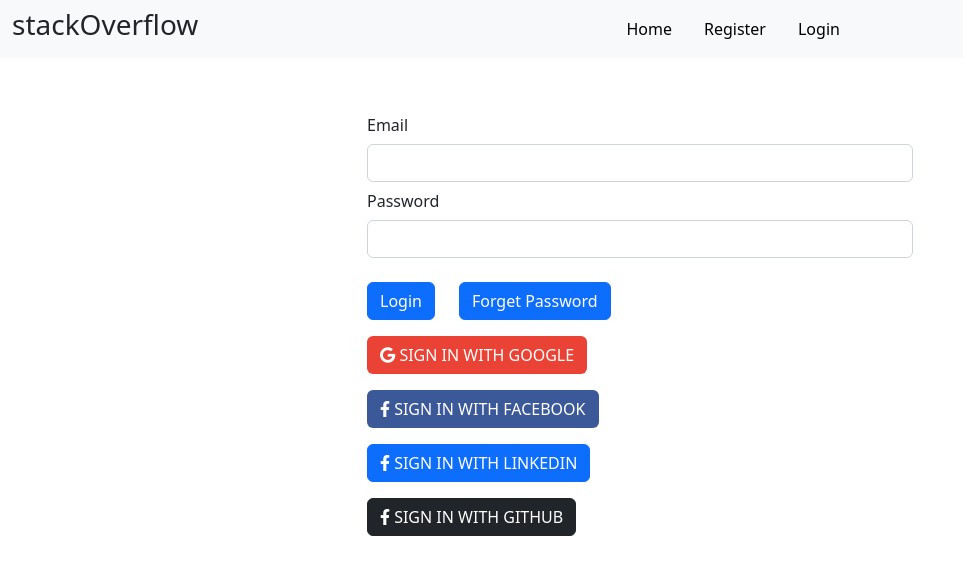
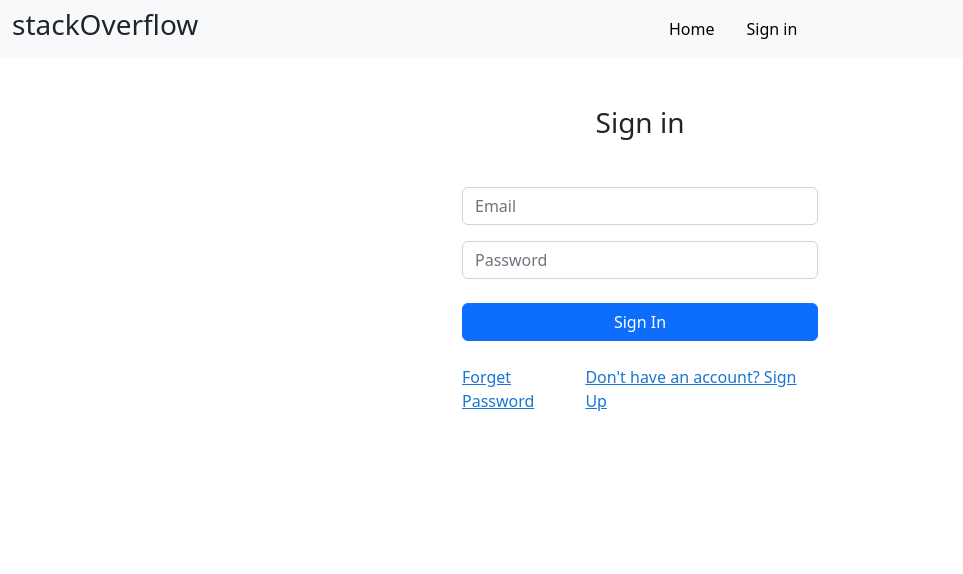
Before and after one commit to Keyur0605/stackoverflow-clone, a React (Create React App) app: page /login in a window 1280 px wide. Shown: the top 574 px of the page, without its empty margins (0-963 px from the left). Built offline with nearby package versions, Linux system fonts and the light colour scheme.

Commit message:
Login Register UI Change

```diff
--- a/src/components/Header.js
+++ b/src/components/Header.js
@@ -50,8 +50,8 @@
                   :
                   <>
                     <NavLink to="/" className="mx-3" style={{ textDecoration: "none", color: "black" }}> Home</NavLink>
-                    <NavLink to="/register" className="mx-3" style={{ textDecoration: "none", color: "black" }}> Register</NavLink>
-                    <NavLink to="/login" className="mx-3" style={{ textDecoration: "none", color: "black" }}>Login</NavLink>
+                    {/* <NavLink to="/register" className="mx-3" style={{ textDecoration: "none", color: "black" }}> Register</NavLink> */}
+                    <NavLink to="/login" className="mx-3" style={{ textDecoration: "none", color: "black" }}>Sign in</NavLink>
                   </>
               }
             </ul>
--- a/src/components/Login.js
+++ b/src/components/Login.js
@@ -67,17 +67,6 @@
     }
   })
 
-  // const google = (e) => {
-  //   e.preventDefault()
-  //   window.open("http://localhost:8000/auth/google", "_self");
-
-  // }
-
-
-  // const github=(e)=>{
-  //   e.preventDefault()
-  //   window.open("http://localhost:8000/auth/github", "_self");
-  // }
 
   return (
     <div>
@@ -96,38 +85,27 @@
             ariaLabel='circles-with-bar-loading'
           /></div>:<div className="container mt-5">
         <div className="row">
-          <div className="col-6 mx-auto">
+          <div className="col-4 mx-auto">
             <form onSubmit={handleSubmit}>
-
-              <div >
-                <label className="col-form-label">Email</label>
-                <input type="email" className="form-control" name='email' value={values.email} onChange={handleChange} onBlur={handleBlur} />
-                {errors.email && touched.email ? <p style={{ color: "red" }}>{errors.email}</p> : null}
+               <h3 className='text-center'>Sign in</h3>
+              <div  className='mt-5'>
+                <input type="email" className="form-control " placeholder='Email' name='email' value={values.email} onChange={handleChange} onBlur={handleBlur} />
+                {errors.email && touched.email ? <p style={{ color: "red" }} className='mb-0'>{errors.email}</p> : null}
               </div>
-              <div >
-                <label className="col-form-label">Password</label>
-                <input type="password" className="form-control" name='password' value={values.password} onChange={handleChange} onBlur={handleBlur} />
-                {errors.password && touched.password ? <p style={{ color: "red" }}>{errors.password}</p> : null}
+              <div className='mt-3'>
+                <input type="password" className="form-control" placeholder='Password' name='password' value={values.password} onChange={handleChange} onBlur={handleBlur} />
+                {errors.password && touched.password ? <p style={{ color: "red" }} className='mb-0'>{errors.password}</p> : null}
               </div>
-              <button type="submit" className='btn btn-primary mt-4'>Login</button>
-              <NavLink to="/forgotpassword"><button className='btn btn-primary mt-4 ms-4'>Forget Password</button></NavLink>
+              <div className='d-grid' >
+              <button type="submit" className='btn btn-primary mt-4 d-block '>Sign In</button>
+              </div>
             </form>
-            <button className="btn  btn-block text-uppercase d-block my-3"  style={{ color: "white", backgroundColor: "#ea4335" }}><i className="fab fa-google mr-2"></i> Sign in with Google</button>
-            <button className="btn   btn-block text-uppercase d-block my-3" style={{ color: "white", backgroundColor: "#3b5998" }} ><i className="fab fa-facebook-f mr-2"></i> Sign in with Facebook</button>
-            <button className="btn  btn-primary  btn-block text-uppercase d-block my-3"  ><i className="fab fa-facebook-f mr-2"></i> Sign in with LinkedIn</button>
-            <button className="btn  btn-dark  btn-block text-uppercase d-block my-3"   ><i className="fab fa-facebook-f mr-2"></i> Sign in with GitHub</button>
-
-            {/* <GoogleOAuthProvider clientId="115983779298-96dvhm5cgob06huephdvev4oa5092mek.apps.googleusercontent.com">
+            <div className='d-flex justify-content-between'>
+              <NavLink to="/forgotpassword"><p className=' mt-4 ' style={{color:"#1976d2",textDecoration:"underline"}}>Forget Password</p></NavLink>
+              <NavLink to="/register"><p className=' mt-4 ' style={{color:"#1976d2",textDecoration:"underline"}}>Don't have an account? Sign Up</p></NavLink>
+            </div>
 
 
-              <GoogleLogin
-                onSuccess={credentialResponse => {
-                  console.log(credentialResponse);
-                }}
-                onError={() => {
-                  console.log('Login Failed');
-                }}
-              />;</GoogleOAuthProvider> */}
           </div>
         </div>
       </div>}
--- a/src/components/Protectrd.js
+++ b/src/components/Protectrd.js
@@ -6,7 +6,7 @@
     const navigate=useNavigate()
     useEffect(() => {
     if(!localStorage.getItem("user")){
-        navigate("/register")
+        navigate("/login")
     }
     }, [])
   return (
--- a/src/components/Register.js
+++ b/src/components/Register.js
@@ -1,5 +1,5 @@
 import React,{useEffect} from 'react'
-import { useNavigate } from 'react-router-dom';
+import { useNavigate,NavLink } from 'react-router-dom';
 import Header from './Header';
 import { useFormik } from 'formik';
 import {signUpSchema} from "../schema/validation"
@@ -80,25 +80,27 @@
       <Header />
       <div className="container mt-5">
         <div className="row">
-          <div className="col-6 mx-auto">
-            <form onSubmit={handleSubmit}>
+          <div className="col-4 mx-auto">
+            <form onSubmit={handleSubmit} className='mt-5' >
+              <h3 className="text-center mb-4">Sign Up</h3>
               <div >
-                  <label  className="col-form-label">Dispaly Name</label>
-                  <input type="text"  className="form-control" name='name' value={values.name} onChange={handleChange} onBlur={handleBlur} />
+                  <input type="text"  className="form-control mb-3" placeholder='User Name' name='name' value={values.name} onChange={handleChange} onBlur={handleBlur} />
                   {errors.name && touched.name ?<p style={{color:"red"}}>{errors.name}</p>:null}
               </div>
               <div >
-                  <label className="col-form-label">Email</label>
-                  <input type="email" className="form-control"name='email' value={values.email} onChange={handleChange} onBlur={handleBlur}  />
+                  <input type="email" className="form-control mb-3" placeholder='E-Mail'name='email' value={values.email} onChange={handleChange} onBlur={handleBlur}  />
                   {errors.email && touched.email ?<p style={{color:"red"}}>{errors.email}</p>:null}
               </div>
               <div >
-                  <label  className="col-form-label">Password</label>
-                  <input type="password"  className="form-control" name='password'  value={values.password} onChange={handleChange} onBlur={handleBlur} />
+                  <input type="password"  className="form-control mb-3" placeholder='Password' name='password'  value={values.password} onChange={handleChange} onBlur={handleBlur} />
                   {errors.password && touched.password ?<p style={{color:"red"}}>{errors.password}</p>:null}
               </div>
-
-              <button type="submit" className='btn btn-primary mt-4'>Register</button>
+             <div className="d-grid" style={{boxShadow: "rgba(255, 255, 255, 0.1) 0px 1px 1px 0px inset, rgba(50, 50, 93, 0.25) 0px 50px 100px -20px, rgba(0, 0, 0, 0.3) 0px 30px 60px -30px"}}>
+              <button type="submit" className='btn btn-primary mt-4 ' >Sign Up</button>
+             </div>
+             <div className='d-flex justify-content-end'>
+              <NavLink to="/login"><p className=' mt-4 ' style={{color:"#1976d2",textDecoration:"underline"}}>Already have an account? Sign in</p></NavLink>
+            </div>
             </form>
           </div>
         </div>
```
